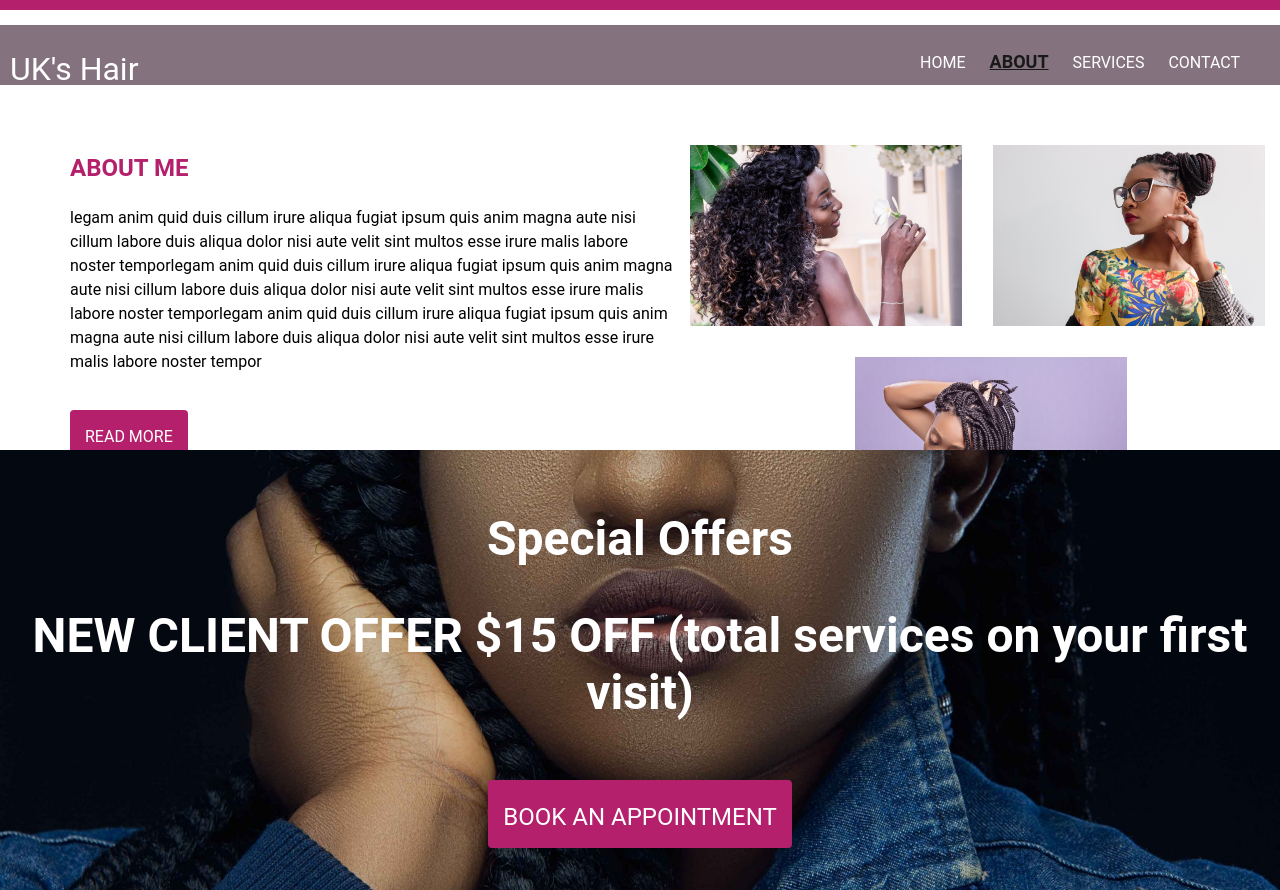
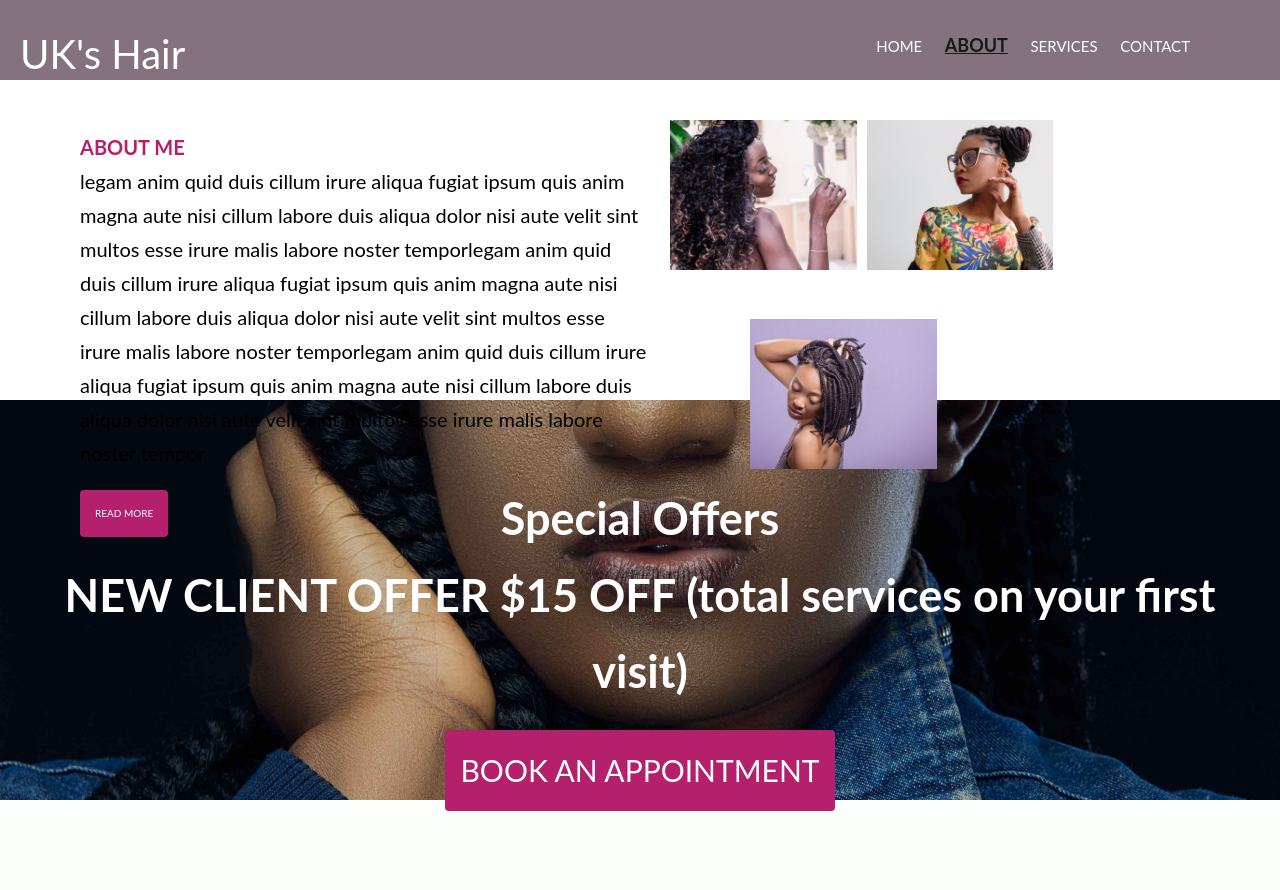
Before and after one commit to adminco/ursulas-project, a plain HTML site: page about.html in a window 1280 px wide. After the commit the page ends 821 px from the top, so only its background shows below. Drawn offline with nearby package versions, Linux system fonts and the light colour scheme.

Commit message:
worked on the about page

```diff
--- a/about.css
+++ b/about.css
@@ -1,124 +1,168 @@
+@import url('https://fonts.googleapis.com/css?family=Kaushan+Script');
 
-
-/* Global Rules */
-body{
-  font-family: 'Roboto', sans-serif;
+/* Global Reset */
+*{
   padding: 0;
   margin: 0;
-  box-sizing: border-box;
-  overflow-x: hidden;
-  background-color: #B4206C;
-  /* overflow-y: hidden; */
-  height: 100vh;
+  box-sizing: inherit;
 }
 
-.section{
-  padding: 20px;
-  height: 50%;
+html{
+  font-size: 62.5%;
 }
 
-.images{
-  display:inline-block;
-  max-width: 100%;
-  height: 90%;
+body{
+  font-family: "Lato",sans-serif;
+  font-weight: 400;
+  background: #FDFFFC;
+  box-sizing: border-box;
+  line-height: 1.7;
+  overflow: hidden;
+}
+
+/*GLOBAL RULES*/
+.section{
+  padding: 2rem;
+  height: 50vh;
+}
+
+.hover:hover{
+  color: black;
+  border-bottom: .2rem solid white;
 }
 
 .btn{
   display: inline-block;
   color: white;
   text-decoration: none;
-  margin-top: 20px;
+  margin-top: 2rem;
   background-color: #B4206C;
-  border-radius: 4px;
-  padding: 15px;
-}
-
-.hover:hover{
-  color: black;
-  border-bottom: 2px solid white;
+  border-radius: .4rem;
+  padding: 1.5rem;
 }
 
 /* Header-Navigation */
 header{
-  margin-top: 15px;
-  padding: 10px;
-  height: 5%;
+  padding: 1rem;
   background: #776470;
   filter: opacity(90%);
   color: white;
+  height: 8rem;
   position: fixed;
-  width: 100%;
+  top: 0;
+  width: 100vw;
+  z-index: 10;
 }
 
-header .container-head #logo{
+/*Logo*/
+header div{
+  font-size: 4rem;
+  padding: 1rem;
   float: left;
-  margin-top: 15px;
+}
+
+/*Navigation*/
+header nav{
+  float: right;
+  padding: 2rem;
+  margin-right: 5rem;
+}
+
+header nav ul{
+  display: inline;
+  /* width: 1rem; */
+}
+
+header nav ul li{
+  display: inline;
+  /* width: 2rem; */
+  padding: 1rem;
+}
+
+header nav ul li a{
+  text-decoration: none;
+  color: white;
   font-size: 2rem;
 }
 
-header .container-head nav{
-  float: right;
-}
-
-header .container-head nav ul{
-  padding: 0px;
-  display: inline-block;
-  margin-right: 30px;
-}
-
-header .container-head nav li{
-  display: inline;
-  margin-right: 20px;
-}
-
-header .container-head nav li a{
+header nav ul li a{
   text-decoration: none;
   color: white;
-  font-size: 1rem;
+  font-size: 1.5rem;
 }
 
 #active-a{
   color: black;
   font-weight: bold;
-  font-size: 18px;
+  font-size: 1.8rem;
   text-decoration: underline;
 }
 
 /* Section-A */
 
 .section-a{
-  margin-top: 10px;
-  overflow: hidden;
   background: white;
 }
 
 .section-a .container{
-  margin-top: 50px;
-  padding: 50px;
-  width: 100%;
-  display: inline-flex;
+  margin-top: 5rem;
+  padding: 5rem;
+  width: 100vw;
+  display: block;
+  display: grid;
+  grid-template-columns: 1fr 1fr;
+  align-items: auto;
 }
 
 .section-a .jumbotron{
-  width: 50%;
-  line-height: 1.5;
+  padding: 1rem;
+}
+
+.section-a .jumbotron .main-h1{
+  font-size: 2rem;
+}
+
+.section-a .jumbotron .main-p{
+  font-size: 2rem;
 }
 
 .section-a .container-images{
-  padding: 15px;
-  width: 50%;
-  margin-bottom: 50px;
-  /* border: 2px solid red; */
   display: grid;
-  grid-template-columns: 1fr 1fr;
-  grid-auto-columns: minmax(auto,auto);
-  grid-column-gap: 0px;
-  grid-row-gap: 10px;
+  grid-template-columns: repeat(3,1fr);
+  grid-template-rows: repeat(2,1fr);
+  grid-gap: 1rem;
+  margin-left: 1rem;
+}
+
+.images{
+  height: 15rem;
+}
+
+.image-1{
+  background-image: url("Images/image-1.jpeg");
+  background-position: center;
+  background-size: cover;
+}
+
+.image-2{
+  background-image: url("Images/image-2.jpeg");
+  background-position: center;
+  background-size: cover;
+}
+
+.image-3 {
+  background-image: url("Images/image-6.jpeg");
+  background-position: center;
+  background-size: cover;
+  grid-column: 1;
+  position: relative;
+  left: 8rem;
+  bottom: 2rem;
 }
 
 .section-a .container-images .img-3{
   justify-self: center;
-  margin-left: 300px;
+  margin-left: 30rem;
 }
 
 .section-a .container h1{
@@ -137,11 +181,9 @@ header .container-head nav li a{
 }
 
 .section-b .container{
-  font-size: 2rem;
+  font-size: 3rem;
   text-align: center;
   color: white;
+  padding: 1rem;
+  margin-top: 5rem;
 }
-
-.section-b span{
-  font-size: 1.5rem;
-}
--- a/about.html
+++ b/about.html
@@ -2,6 +2,7 @@
 <html lang="en" dir="ltr">
   <head>
     <meta charset="utf-8">
+    <meta name="viewport" content="width=device-width, initial-scale=1">
     <title>UK's Hair | About</title>
     <link rel="stylesheet" href="about.css">
     <link href="https://fonts.googleapis.com/css?family=Berkshire+Swash" rel="stylesheet">
@@ -10,27 +11,24 @@
   <body>
     <!-- Header/Nav -->
     <header>
-      <div class="container-head">
       <div id="logo">
           UK's Hair
       </div>
       <nav>
         <ul>
-            <li><a href="index.html" class="hover">HOME</a></li>
+          <li><a href="index.html" class="hover" >HOME</a></li>
           <li><a href="about.html" class="hover" id="active-a">ABOUT</a></li>
           <li><a href="services.html" class="hover">SERVICES</a></li>
           <li><a href="#" class="hover">CONTACT</a></li>
         </ul>
       </nav>
-
-      </div>
   </header>
     <!--Top Section-->
     <section class="section section-a">
         <div class="container">
           <div class="jumbotron">
-            <h1>ABOUT ME</h1>
-            <p>legam anim quid duis cillum irure aliqua fugiat ipsum quis anim magna aute nisi
+            <h1 class="main-h1">ABOUT ME</h1>
+            <p class="main-p">legam anim quid duis cillum irure aliqua fugiat ipsum quis anim magna aute nisi
               cillum labore duis aliqua dolor nisi aute velit sint multos esse irure malis
               labore noster temporlegam anim quid duis cillum irure aliqua fugiat ipsum quis anim magna aute nisi
                 cillum labore duis aliqua dolor nisi aute velit sint multos esse irure malis
@@ -40,10 +38,15 @@
               <a href="#" class="btn">READ MORE</a>
           </div>
           <div class="container-images">
+            <div class="images image-1"></div>
+            <div class="images image-2"></div>
+            <div class="images image-3"></div>
+          </div>
+          <!-- <div class="container-images">
             <img src="Images/image-1.jpeg" class="images img-1" alt="">
             <img src="Images/image-2.jpeg" class="images img-2" alt="">
             <img src="Images/image-6.jpeg" class="images img-3" alt="">
-          </div>
+          </div> -->
         </div>
     </section>
 
@@ -52,7 +55,7 @@
       <div class="container">
           <h1>Special Offers</h1>
           <h2>NEW CLIENT OFFER $15 OFF (total services on your first visit)</h2>
-          <a href="#" class="btn"><span>BOOK AN APPOINTMENT</span></a>
+          <a href="#" class="btn">BOOK AN APPOINTMENT</a>
       </div>
     </section>
     <script src="main.js"></script>
--- a/services.css
+++ b/services.css
@@ -8,7 +8,7 @@
   }
 
   html{
-    font-size: 62.5%; /*Always use this for high reponsiveness. It allows users to zoom and change the font-size of the page*/
+    font-size: 62.5%; /*Always use this for high responsiveness. It allows users to zoom and change the font-size of the page*/
   }
 
   body{
@@ -27,7 +27,7 @@
 
   .hover:hover{
     color: black;
-    border-bottom: 0.2rem solid white;
+    border-bottom: .2rem solid white;
   }
 
                                    /*HEADER*/
@@ -38,8 +38,9 @@
     color: white;
     height: 8rem;
     position: fixed;
-    top: 2rem;
+    top: 0;
     width: 100vw;
+    z-index: 10;
   }
 
 
@@ -248,7 +249,7 @@ section span{
 /* Details */
 .details .braids{
     display: none;
-    width: 30%;
+    width: 49rem;
     margin: 1rem auto;
     border: .2rem solid black;
     position: absolute;
@@ -286,7 +287,7 @@ section span{
     height: 1.5rem;
     width: 1.5rem;
     position: absolute;
-    left: 45rem;
-    top: .5rem;
+    left: 47rem;
+    top: 0vh;
     cursor: pointer;
 }
--- a/style.css
+++ b/style.css
@@ -1,6 +1,3 @@
-
-
-
 
 
 *{
@@ -19,6 +16,7 @@ body{
   background: #FDFFFC;
   box-sizing: border-box;
   line-height: 1.7;
+  overflow: hidden;
 }
 
 .back-img{
@@ -30,10 +28,10 @@ body{
   background-position: center;
   background-repeat: no-repeat;
   background-size: cover;
-  height: 100vh; /*900px*/
+  object-fit: cover;
+  height: 100vh;
   max-width: 100vw;
   display: block;
-  /* filter: blur(.1rem); */
 }
 
 /*GLOBAL*/
@@ -55,8 +53,9 @@ header{
   color: white;
   height: 8rem;
   position: fixed;
-  top: 2rem;
+  top: 0;
   width: 100vw;
+  z-index: 10;
 }
 
 /*Logo*/
@@ -194,54 +193,3 @@ section .container h3{
   animation-name: moveInFromBottom;
   animation-duration: 2s;
 }
-
-                              /*FOOTER*/
-footer{
-  display: grid;
-  grid-template-columns: repeat(4,1fr);
-  padding: 2rem;
-  margin: 0 auto;
-  height: 10vh;
-  width: 70vw;
-  text-align: center;
-}
-
-footer div{
-  border-left: 0.5px dashed gray;
-  width: 70%;
-  padding: 0 3rem;
-  margin: 0 3rem;
-  text-align: center;
-}
-
-footer div img{
-  color: white;
-  display: block;
-  /* border: 1px solid green; */
-  margin: 0 auto;
-  height: 5.5rem;
-  width: 5.5rem;
-  /* padding-left: 65px; */
-}
-
-footer div p{
-  font-size: 1.8rem;
-  font-weight: bold;
-  padding: 1rem;
-  margin: 0;
-  /* width: 120%; */
-  text-align: center;
-}
-
-footer div button{
-  font-weight: bold;
-  font-size: 1.5rem;
-  border: none;
-  border-radius: .5rem;
-  height: 5rem;
-  width: 10rem;
-  padding: 1rem;
-  background-color: black;
-  color: white;
-  cursor: pointer;
-}
```
Also changed, not shown: index.html (+1 -0 lines). Lines whose indentation alone changed are shown as unchanged.
